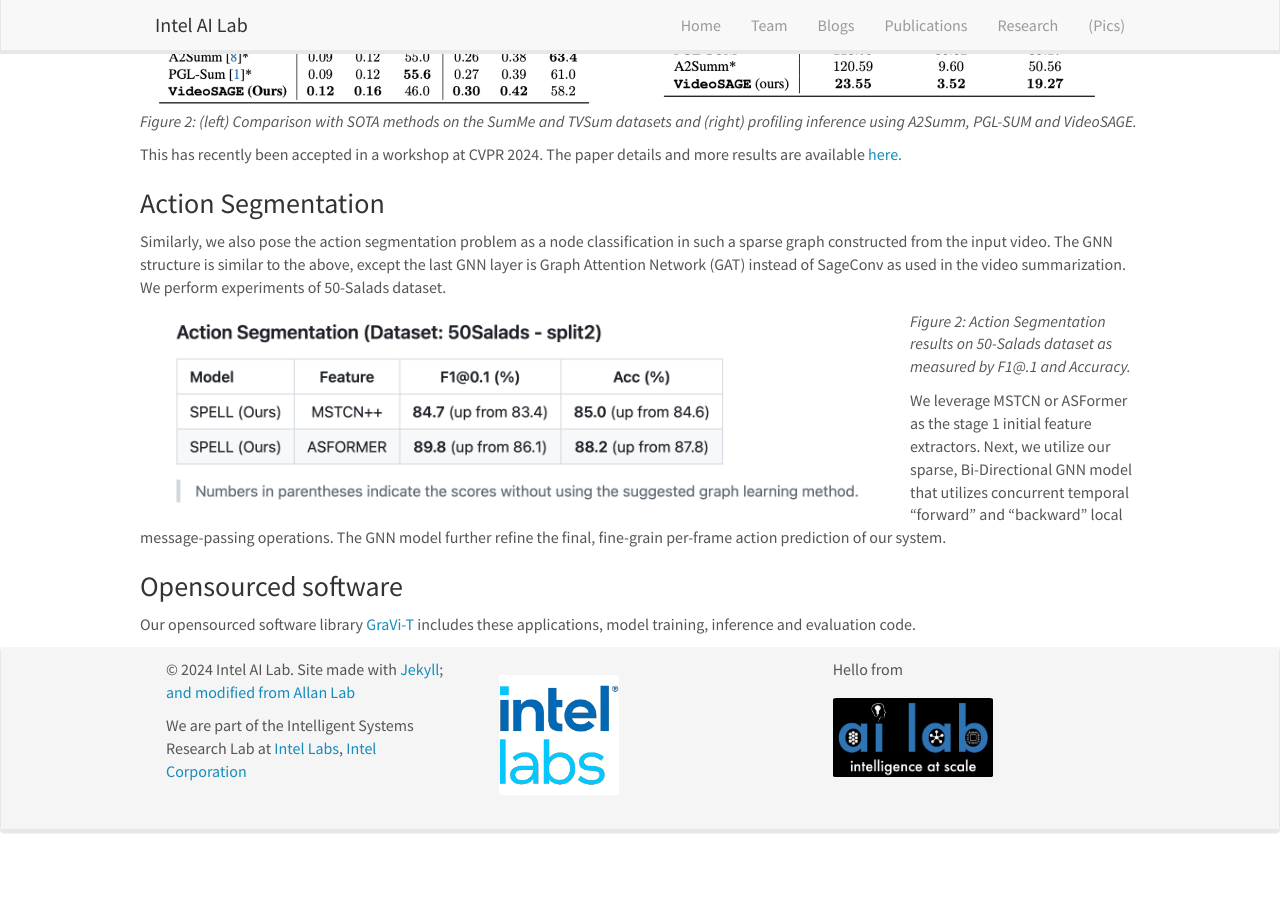
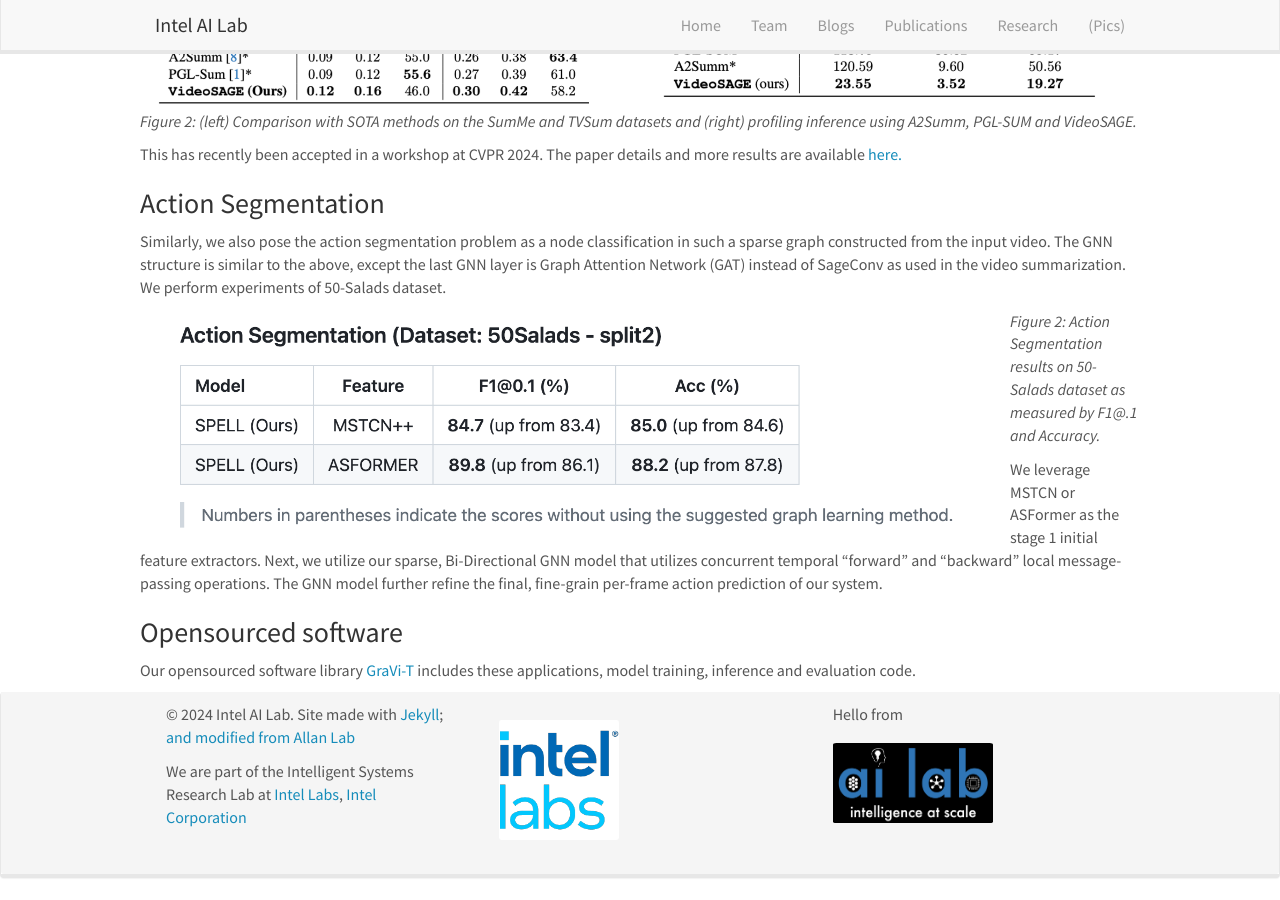
Before and after one commit to intelailabpage/intelailabpage.github.io, a Jekyll site: the page built from _posts/2024-04-16-longformvideoseries-part2.md, in a window 1280 px wide and 900 px high, scrolled down 2343 px. Built offline with Jekyll 4.4.1, drawn with Linux system fonts in a browser that asks for light colours; nearby versions of some CDN libraries; comment, search, counter and statistics services are not loaded; before the commit the page ends 3198 px from its top, so only the background shows below that.

Commit message:
Update 2024-04-16-longformvideoseries-part2.md

```diff
--- a/_posts/2024-04-16-longformvideoseries-part2.md
+++ b/_posts/2024-04-16-longformvideoseries-part2.md
@@ -48,7 +48,7 @@ This has recently been accepted in a workshop at CVPR 2024. The paper details an
 ### Action Segmentation ###
 Similarly, we also pose the action segmentation problem as a node classification in such a sparse graph constructed from the input video. The GNN structure is similar to the above, except the last GNN layer is Graph Attention Network (GAT) instead of SageConv as used in the video summarization. We perform experiments of 50-Salads dataset.
 
-![action-segmentation-results]({{ site.url }}{{ site.baseurl }}/images/pubpic/action-segmentation-results.png){: style="width: 750px; float: left; margin: 0px 10px"}
+![action-segmentation-results]({{ site.url }}{{ site.baseurl }}/images/pubpic/action-segmentation-results.png){: style="width: 850px; float: left; margin: 0px 10px"}
 *Figure 2: Action Segmentation results on 50-Salads dataset as measured by F1@.1 and Accuracy.*
 
 We leverage MSTCN or ASFormer as the stage 1 initial feature extractors. Next, we utilize our sparse, Bi-Directional GNN model that utilizes concurrent temporal “forward” and “backward” local message-passing operations. The GNN model further refine the final, fine-grain per-frame action prediction of our system.
```
